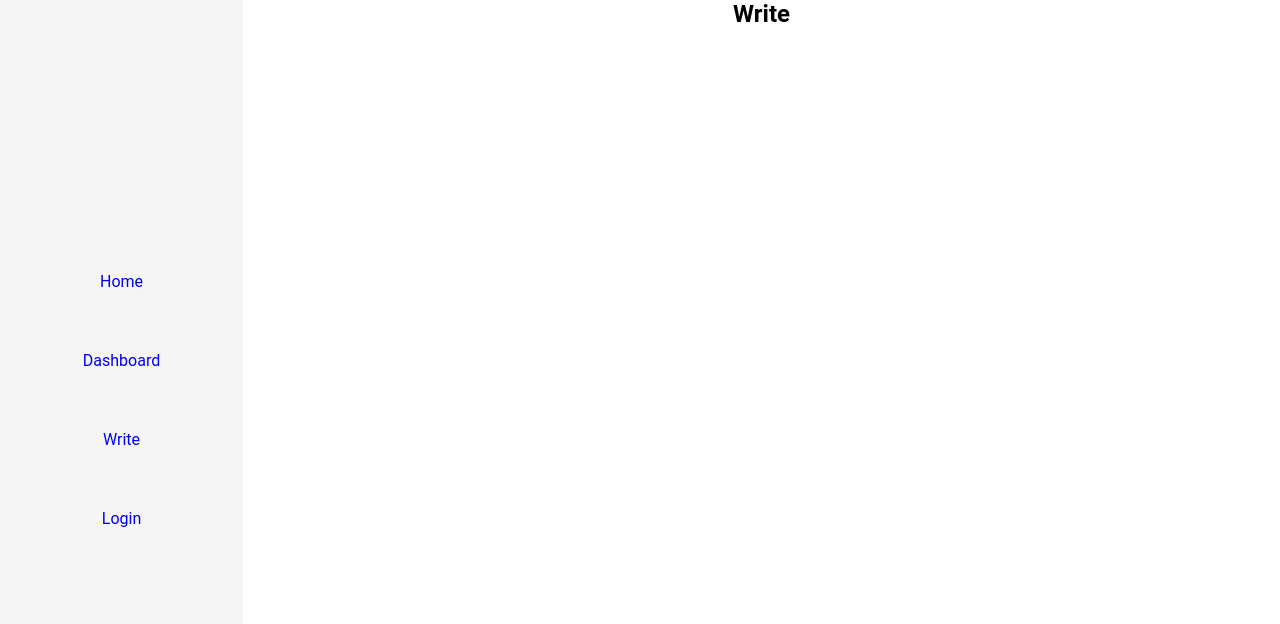
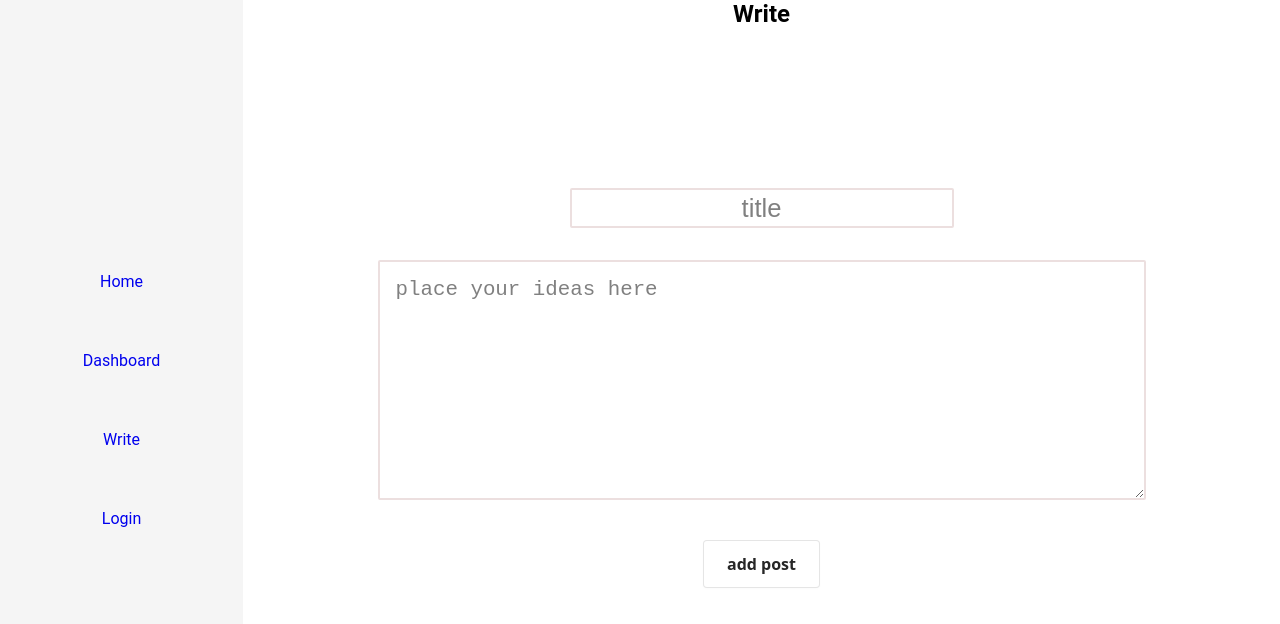
Before and after one commit to pwnsaur/dev-idea-platform, a React (Create React App) app in the folder client/: page /write in a window 1280 px wide. Shown: the top 624 px of the page. Built offline with nearby package versions, Linux system fonts and the light colour scheme.

Commit message:
add prettier rules

```diff
--- a/client/src/components/postsWindow/PostWindow.tsx
+++ b/client/src/components/postsWindow/PostWindow.tsx
@@ -1,21 +1,22 @@
 /* eslint-disable @typescript-eslint/no-unused-vars */
-import { useContext, useEffect } from "react";
-import { PostsContext } from "../../contexts/PostContext";
-import styles from "./postWindow.module.scss";
-import PostContainer from "../postContainer/PostContainer";
-import data from "../../posts.json";
-import axios from "axios";
+import { useContext, useEffect } from 'react';
+import { PostsContext } from '../../contexts/PostContext';
+import styles from './postWindow.module.scss';
+import PostContainer from '../postContainer/PostContainer';
+import data from '../../posts.json';
+import axios from 'axios';
 
 const PostWindow = () => {
   const postsCtx = useContext(PostsContext);
   useEffect(() => {
     const getData = async () => {
-      const response = await axios.get("http://localhost:3001/post/get");
+      const response = await axios.get('http://localhost:3005/post/get');
       // console.log(response.data);
       postsCtx.addPost(response.data);
     };
     getData();
-  },[]);
+    // eslint-disable-next-line react-hooks/exhaustive-deps
+  }, []);
   console.log(postsCtx.items);
 
   return (
--- a/client/src/pages/write/Write.tsx
+++ b/client/src/pages/write/Write.tsx
@@ -1,12 +1,51 @@
 // eslint-disable-next-line @typescript-eslint/no-unused-vars
 import styles from './write.module.scss';
+import { useState } from 'react';
+// import { useContext } from 'react';
+
+type Post = {
+  title: string;
+  content: string;
+};
 
 const Write = () => {
+  const [title, setTitle] = useState('');
+  const [content, setContent] = useState('');
+
+  const handleSubmit = (e: React.FormEvent<HTMLFormElement>): void => {
+    e.preventDefault();
+    const post: Post = {
+      title,
+      content,
+    };
+    console.log(post);
+    setTitle('');
+    setContent('');
+  };
+
   return (
     <div className={styles.write}>
-      <section className='section'>
-        <h2>Write</h2>
-      </section>
+      {/* <section className="section"> */}
+      <h2>Write</h2>
+      <form onSubmit={handleSubmit} className={styles.form}>
+        <input
+          onChange={(e) => setTitle(e.target.value)}
+          value={title}
+          type="text"
+          placeholder="title"
+          className={styles.title}
+          required
+        />
+        <textarea
+          onChange={(e) => setContent(e.target.value)}
+          value={content}
+          placeholder="place your ideas here"
+          className={styles.textPad}
+          required
+        ></textarea>
+        <input type="submit" value="add post" className={styles.submitBtn} />
+      </form>
+      {/* </section> */}
     </div>
   );
 };
--- a/client/src/pages/write/write.module.scss
+++ b/client/src/pages/write/write.module.scss
@@ -1,3 +1,117 @@
+.form {
+  margin-top: 20vh;
+}
+
+.submitBtn {
+  display: block;
+}
+
+.textPad {
+  display: block;
+  margin-top: 4vh;
+  margin-bottom: 5vh;
+  padding: 1rem;
+  border: 2px solid rgb(236, 223, 223);
+  border-radius: 2px;
+  width: 60vw;
+  min-height: 30vh;
+  font-size: 1.3rem;
+}
+
+.textPad:focus {
+  border: 2px solid transparent;
+  outline: 2px solid rgb(188, 196, 204);
+  border-radius: 2px;
+}
+
+.textPad:focus::placeholder {
+  color: transparent;
+}
+
+.textPad::placeholder {
+  color: grey;
+  font-size: 1.3rem;
+}
+
+.title {
+  margin: 0 auto;
+  padding: 0 5px;
+  display: block;
+  width: 30vw;
+  height: 2.5rem;
+  border: 2px solid rgb(236, 223, 223);
+  border-radius: 2px;
+  font-size: 1.6rem;
+}
+
+.title:focus {
+  border: 2px solid transparent;
+  outline: 2px solid rgb(188, 196, 204);
+  border-radius: 2px;
+}
+
+.title:focus::placeholder {
+  color: transparent;
+}
+
+.title::placeholder {
+  color: grey;
+  font-size: 1.6rem;
+  text-align: center;
+}
+
 .write {
+  display: flex;
+  flex-direction: column;
+  align-items: center;
   width: 100%;
+  height: 100%;
 }
+
+.submitBtn {
+  align-items: center;
+  background-color: #ffffff;
+  border: 1px solid rgba(0, 0, 0, 0.1);
+  border-radius: 0.25rem;
+  box-shadow: rgba(0, 0, 0, 0.02) 0 1px 3px 0;
+  box-sizing: border-box;
+  color: rgba(0, 0, 0, 0.85);
+  cursor: pointer;
+  display: inline-flex;
+  font-family: system-ui, -apple-system, system-ui, 'Helvetica Neue', Helvetica,
+    Arial, sans-serif;
+  font-size: 16px;
+  font-weight: 600;
+  justify-content: center;
+  line-height: 1.25;
+  margin: 0;
+  min-height: 3rem;
+  padding: calc(0.875rem - 1px) calc(1.5rem - 1px);
+  position: relative;
+  text-decoration: none;
+  transition: all 250ms;
+  user-select: none;
+  -webkit-user-select: none;
+  touch-action: manipulation;
+  vertical-align: baseline;
+  width: auto;
+}
+
+.submitBtn:hover,
+.submitBtn:focus {
+  border-color: rgba(0, 0, 0, 0.15);
+  box-shadow: rgba(0, 0, 0, 0.1) 0 4px 12px;
+  color: rgba(0, 0, 0, 0.65);
+}
+
+.submitBtn:hover {
+  transform: translateY(-1px);
+}
+
+.submitBtn:active {
+  background-color: #f0f0f1;
+  border-color: rgba(0, 0, 0, 0.15);
+  box-shadow: rgba(0, 0, 0, 0.06) 0 2px 4px;
+  color: rgba(0, 0, 0, 0.65);
+  transform: translateY(0);
+}
```
Also changed, not shown: client/src/components/reusableComponents/defaultButton/DefaultButton.tsx (added, +13 -0 lines), client/src/components/reusableComponents/defaultButton/defaultButton.module.scss (added), 1 other file (tests, documents, lock files or other folders).
